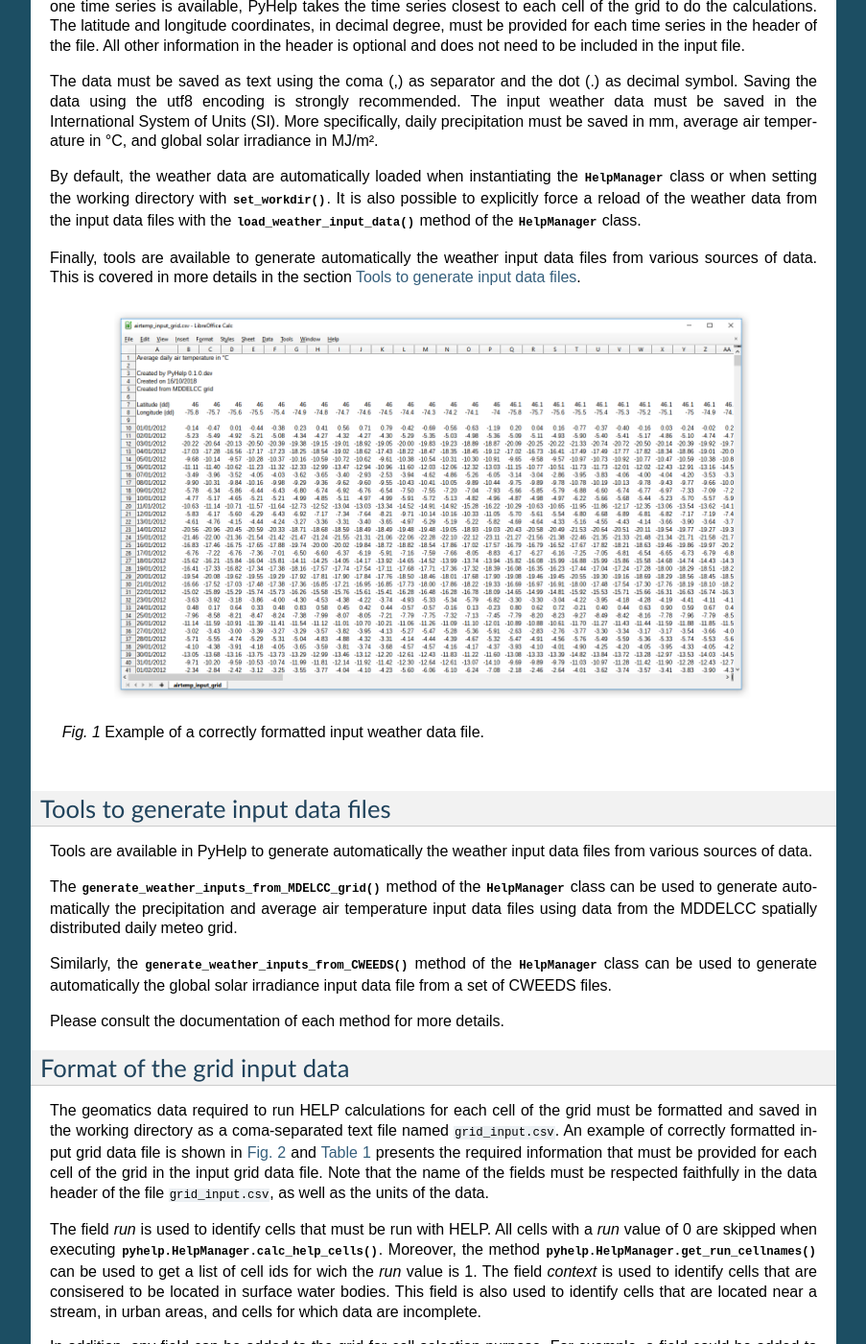
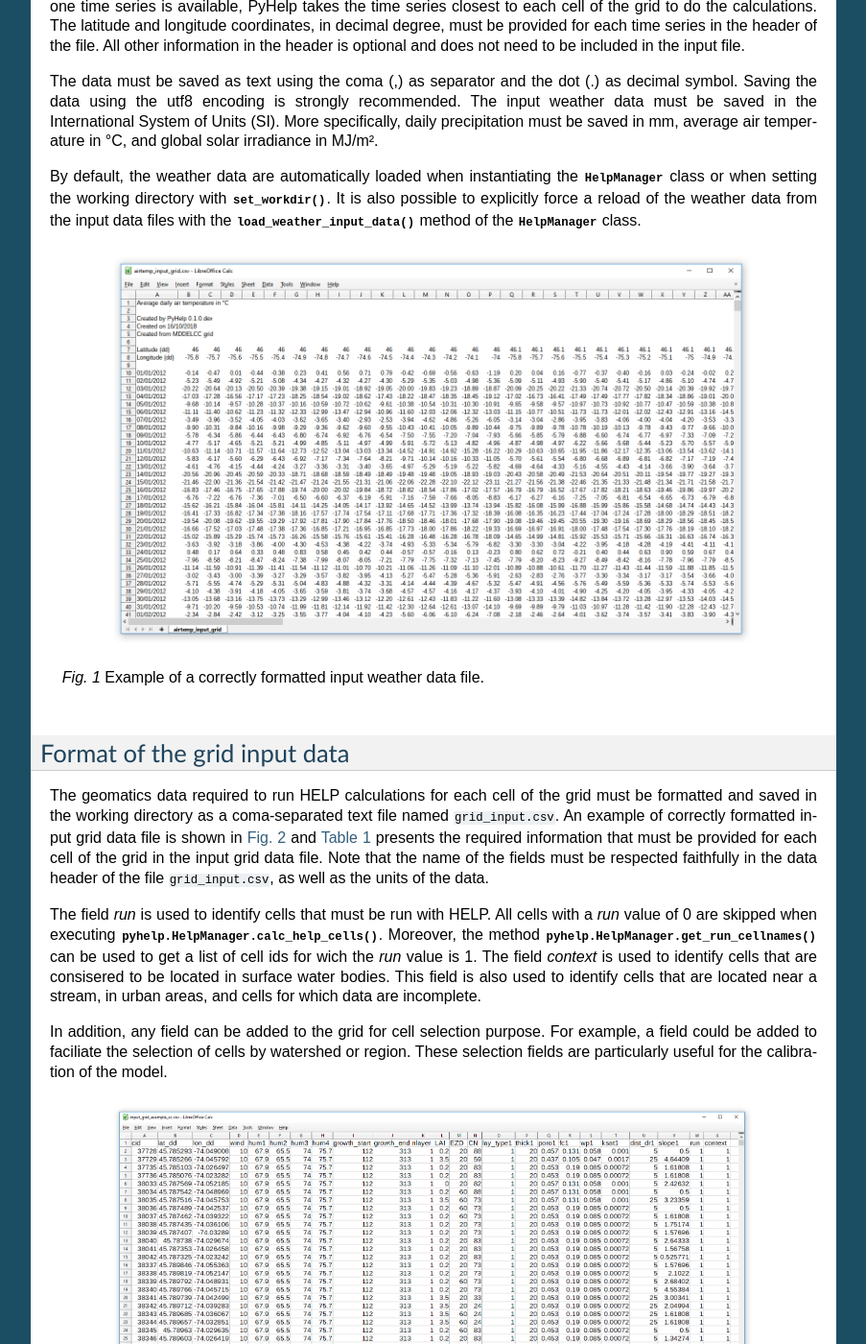
Before and after one commit to cgq-qgc/pyhelp, a Sphinx documentation site: the page built from docs/data.rst, in a window 1280 px wide and 1400 px high, scrolled down 718 px. Shown: the whole window at 96% size, without its empty margins (198-1101 px from the left). Built offline with Sphinx 7.4.7, drawn with Linux system fonts in a browser that asks for light colours; formulas are drawn with MathJax 3; some of the changed text lies outside the part shown.

Commit message:
Update the documentation

```diff
--- a/docs/data.rst
+++ b/docs/data.rst
@@ -65,10 +65,6 @@ explicitly force a reload of the weather data from the input data files
 with the :meth:`~pyhelp.HelpManager.load_weather_input_data` method of the
 :class:`~pyhelp.HelpManager` class.
 
-Finally, tools are available to generate automatically the weather input data
-files from various sources of data. This is covered in more details in the
-section `Tools to generate input data files`_.
-
 .. _weather_datafile_example:
 .. figure:: img/weather_input_data.*
     :align: center
@@ -79,24 +75,6 @@ section `Tools to generate input data files`_.
     Example of a correctly formatted input weather data file.
 
 .. _sec_utils_data:
-
-Tools to generate input data files
------------------------------------
-
-Tools are available in PyHelp to generate automatically the weather input data
-files from various sources of data.
-
-The :meth:`~pyhelp.HelpManager.generate_weather_inputs_from_MDELCC_grid` method
-of the :class:`~pyhelp.HelpManager` class can be used to generate automatically
-the precipitation and average air temperature input data files using data from
-the MDDELCC spatially distributed daily meteo grid.
-
-Similarly, the :meth:`~pyhelp.HelpManager.generate_weather_inputs_from_CWEEDS`
-method of the :class:`~pyhelp.HelpManager` class can be used to generate
-automatically the global solar irradiance input data file from a set of
-CWEEDS files.
-
-Please consult the documentation of each method for more details.
 
 Format of the grid input data
 ---------------------------------
@@ -207,24 +185,5 @@ the calibration of the model.
    |              |                 | 5 - Cell not mapped)                   |
    +--------------+-----------------+----------------------------------------+
 
-Example
----------------------------------
-
-Import and instantiate the :class:`~pyhelp.HelpManager` class ::
-
-    >>> from pyhelp import HelpManager
-    >>> helpm = HelpManager("C:/path_to_pyhelp_project")
-
-Generate precipitation and air temperature input files from the MDDELCC
-weather grid ::
-
-    >>> helpm.generate_weather_inputs_from_MDELCC_grid("C:/path_to_mddelcc_grid")
-
-Generate global solar irradiance input file from CWEEDS files ::
-
-     >>> cweed2_paths = "C:/path_to_cweed2_file"
-     >>> cweed3_paths = "C:/path_to_cweed3_file"
-     >>> helpm.generate_weather_inputs_from_CWEEDS(cweed2_paths, cweed3_paths)
-
 
 .. _HELP: https://www.epa.gov/land-research/hydrologic-evaluation-landfill-performance-help-model
--- a/docs/help_manager.rst
+++ b/docs/help_manager.rst
@@ -18,8 +18,6 @@ PyHelp input management
 ^^^^^^^^^^^^^^^^^^^^^^^^^^^^^^^^^
 .. automethod:: pyhelp.HelpManager.load_input_grid
 .. automethod:: pyhelp.HelpManager.load_weather_input_data
-.. automethod:: pyhelp.HelpManager.generate_weather_inputs_from_CWEEDS
-.. automethod:: pyhelp.HelpManager.generate_weather_inputs_from_MDELCC_grid
 
 HELP input management
 ^^^^^^^^^^^^^^^^^^^^^^^^^^^^^^^^^
@@ -28,7 +26,6 @@ HELP input management
 
 Grid utilities
 ^^^^^^^^^^^^^^^^^^^^^^^^^^^^^^^^^
-
 .. automethod:: pyhelp.HelpManager.get_water_cellnames
 .. automethod:: pyhelp.HelpManager.get_run_cellnames
 .. automethod:: pyhelp.HelpManager.get_latlon_for_cellnames
--- a/docs/technical_documentation.rst
+++ b/docs/technical_documentation.rst
@@ -4,4 +4,3 @@ Technical Documentation
 .. toctree::
    help_manager
    help_output
-   meteo_manager
```
Also changed, not shown: docs/meteo_manager.rst (deleted, +0 -15 lines).
